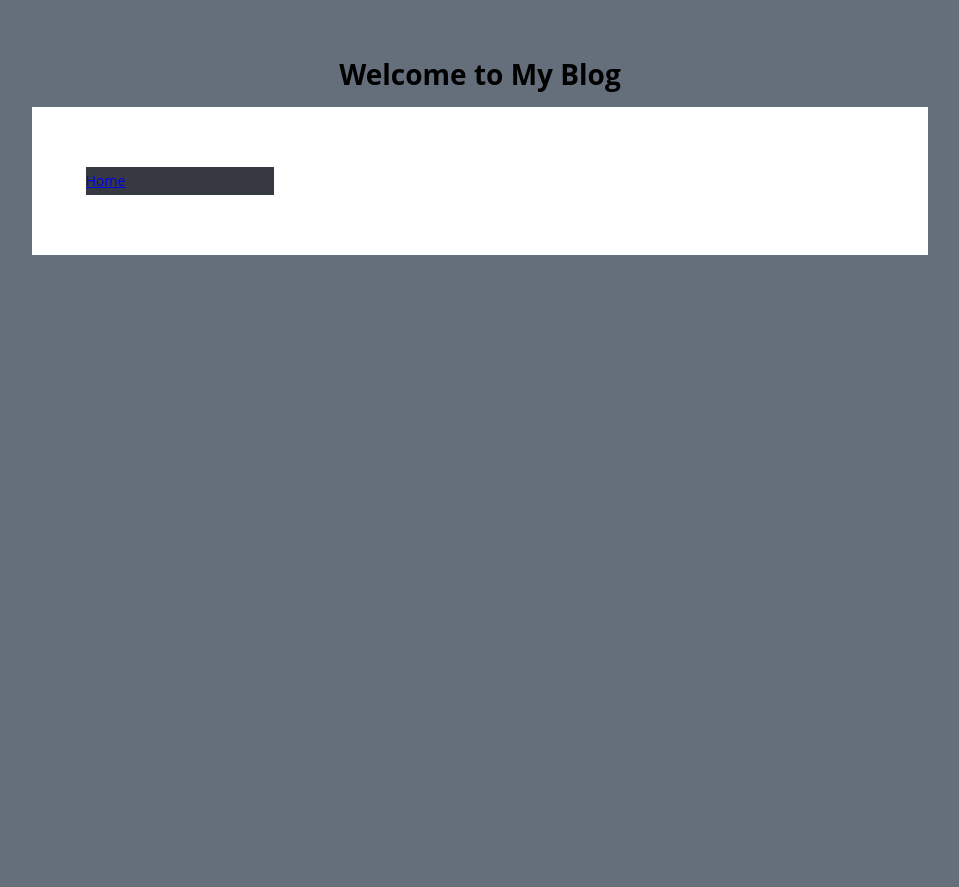
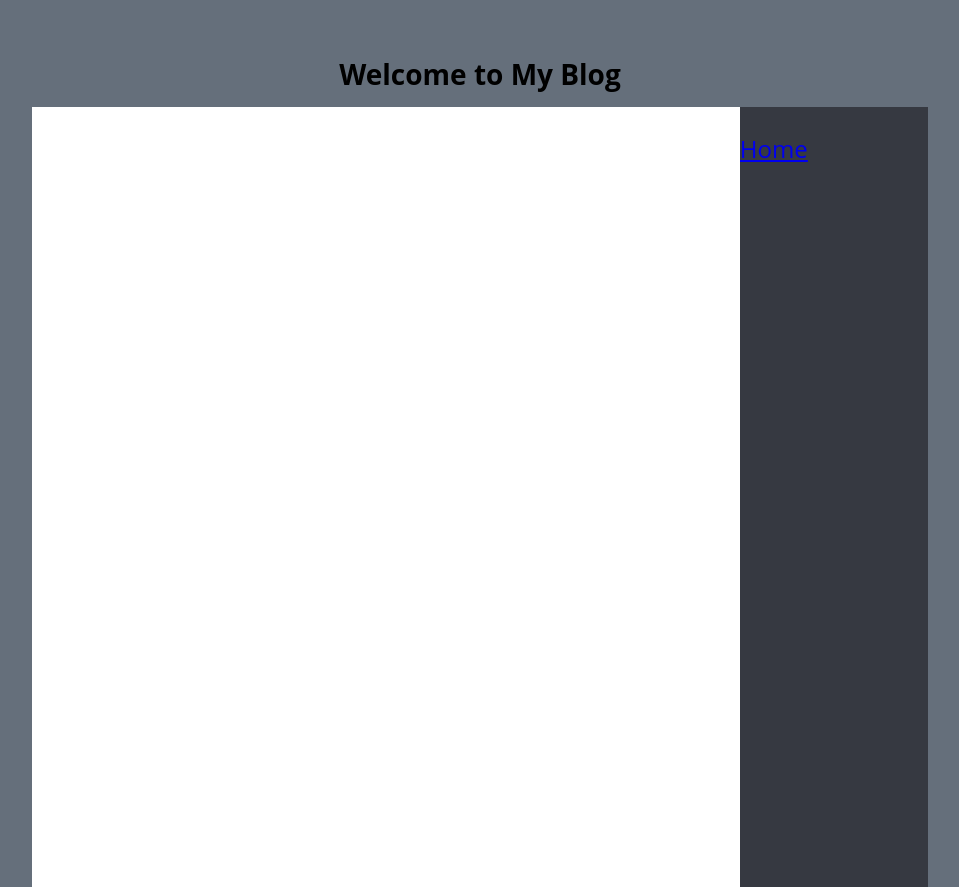
Before and after one commit to jbsmith86/Carbon, a Django app: page / in a window 1280 px wide. Shown: the whole page, without its empty margins (160-1119 px from the left). Before the commit the page ends 255 px from the top, so only its background shows below. Run offline with Django 3.2, Linux system fonts and the light colour scheme; data that the repository does not hold is empty.

Commit message:
Edited stylesheet

```diff
--- a/carbon/static/style.css
+++ b/carbon/static/style.css
@@ -16,9 +16,7 @@ div.header{
 	margin-top: 60px;
 }
 
-.main{
-	padding-top: 60px;
-	padding-bottom: 60px;
+div.main{
 	background-color: #fff;
 	position: relative;
 	clear: both;
@@ -28,11 +26,15 @@ div.header{
 }
 
 div.contentcontainer{
+	min-height: 720px;
+	clear: both;
 	position: relative;
-	right: 25%;
+	right: 23%;
 }
 
 div.content{
+	min-height: 720px;
+	padding-top: 60px;
 	float: left;
 	width: 71%;
 	left: 27%;
@@ -41,11 +43,23 @@ div.content{
 	background-color: #ffffff;
 }
 
+div.navcontainer{
+	min-height: 720px;
+	float:left;
+    width:100%;
+    position:relative;
+}
+
 div.nav{
+	min-height: 780px;
 	float: left;
-	width: 21%;
+	width: 23%;
 	left: 31%;
 	background-color: #363941;
 	overflow: hidden;
 	position: relative;
+	text-indent: 30px;
+	font-size: 24px;
 }
+
+a:visited {color:#000000; text-decoration:none;}
--- a/carbon/templates/base.html
+++ b/carbon/templates/base.html
@@ -6,13 +6,17 @@
 		<title>
 			{% block title %}{% endblock %}
 		</title>
-		</head>
+	</head>
+
 	<body>
+
 		<div class="header">
 			<h1>Welcome to My Blog</h1>
 		</div>
+
 		<div class="main">
-				<div class = "contentcontainer">
+			<div class="navcontainer">
+				<div class="contentcontainer">
 
 					<div class="content">
 						{% block content %}
@@ -21,10 +25,12 @@
 
 					<div class="nav">
 						{% block nav %}
-						<a href="/">Home</a>
+						<br><a href="/">Home</a>
 						{% endblock %}
 					</div>
 				</div>
+			</div>
 		</div>
+
 	</body>
 </html>
```
